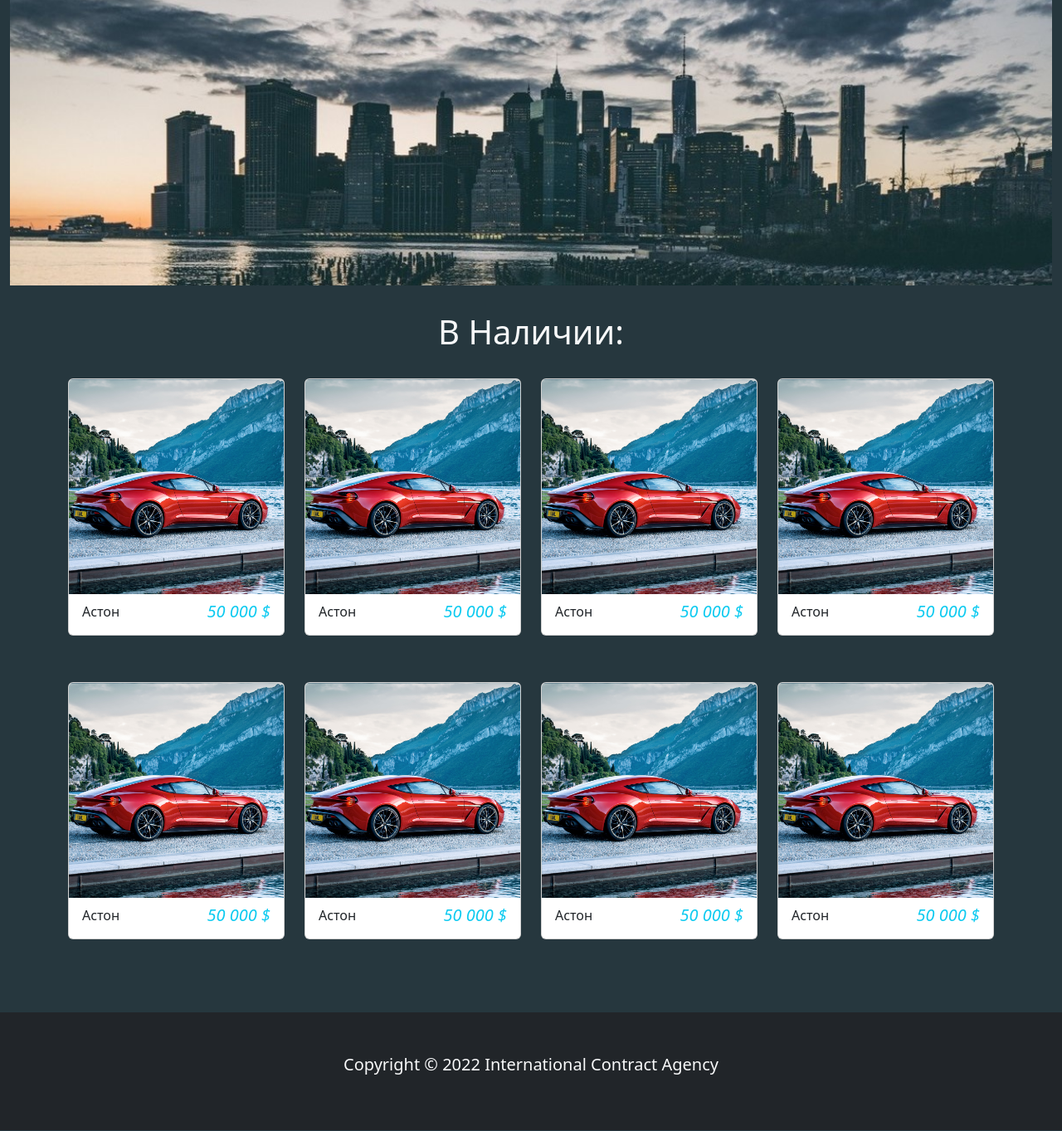
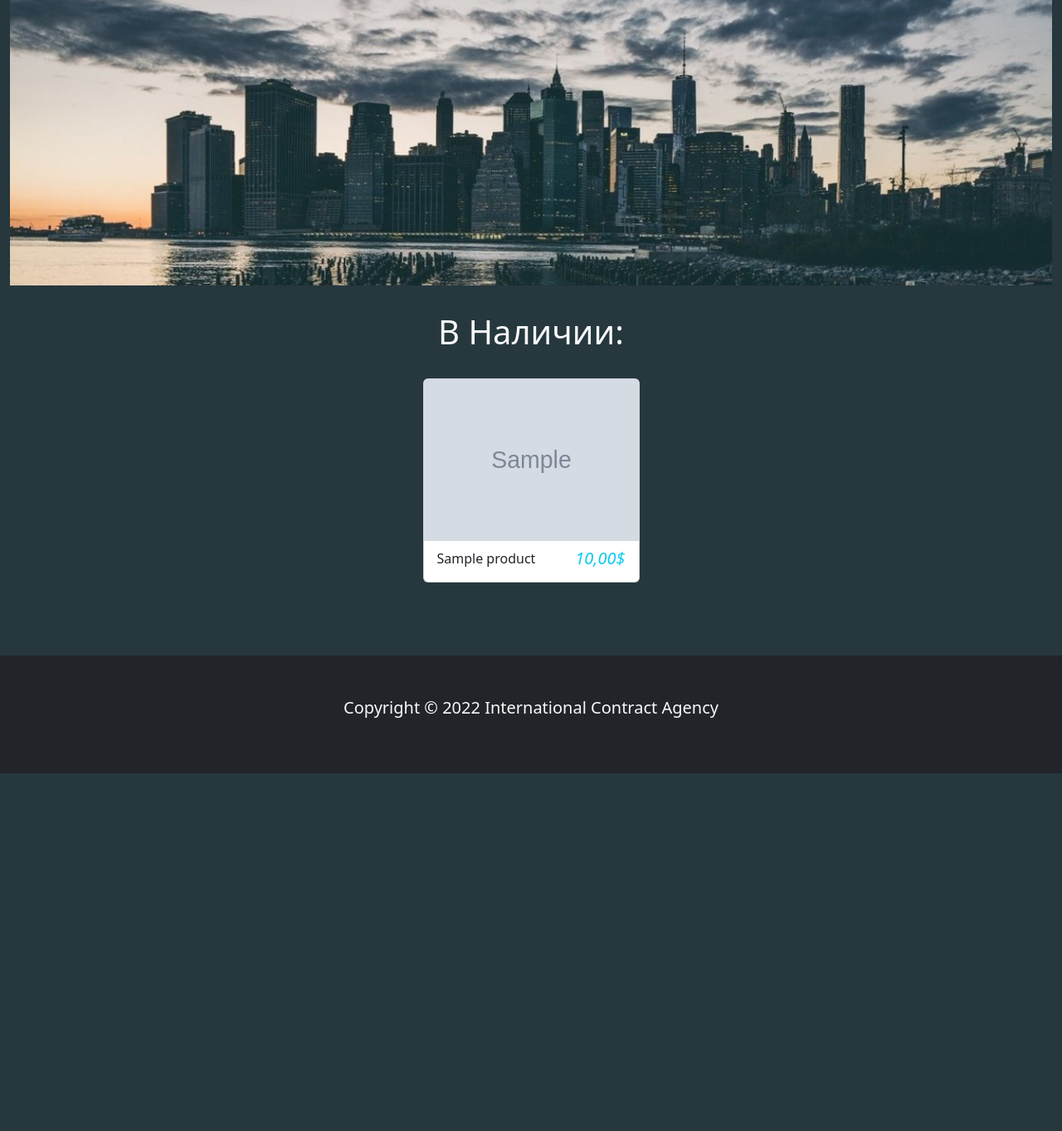
Before and after one commit to Mello134/ecommerce-project, a Django app: page / in a window 1280 px wide. Shown: the part 83-1446 px from the top of the page at 83% size. After the commit the page ends 1015 px from the top, so only its background shows below. Run offline with Django 4.2, Linux system fonts and the light colour scheme; tables that the repository leaves empty hold one stand-in row (values such as "Sample post"); grey boxes marked "Sample" are stand-in pictures.

Commit message:
Отобразил продукты в home-page

```diff
--- a/shop/templates/home.html
+++ b/shop/templates/home.html
@@ -18,6 +18,8 @@
 			<img class="img-fluid" src="{% static 'images/home_img.jpg' %}">
 		</div>
 	</div>
+
+
 
 
 	<!-- заголовок "Наша Продукция" -->
@@ -41,8 +43,8 @@
 		<div class="row">
 
 			<!-- Цикл с продуктами -->
-			<!-- запустили цикл 8 раз -->
-			{% for i in '12345678' %}
+			<!-- перебираем все продукты в продуктс -->
+			{% for product in products %}
 
 				<!-- col-9 ширина 9из12/mx-auto -центруем col/col-md-6 1столбец бцдет равен половине col-9(4.5)/col-lg-3 ещё раз поделили зачемто, проще смотреть по факту -->
 				<div class="col-9 mx-auto col-md-6 col-lg-3">
@@ -51,7 +53,8 @@
 						<!-- card - botstrap карточки/mb-4 - отступ вниз от карты/ -->
 						<div class="card mb-4">
 							<!-- card-img-top - картинка будет сверху карты, тоже bootstrap -->
-							<img class="card-img-top" src="{% static 'images/aston.jpg' %}">
+							<!-- ссылка класс Product, переменная image -->
+							<img class="card-img-top" src="{{ product.image.url }}" alt="{{ product.name }}">
 
 
 							<!-- Заголовки к карточкам -->
@@ -60,10 +63,10 @@
 							<div class="card-footer d-flex justify-content-between" style="background: transparent; border-color: transparent;">
 								<!-- сам текст -->
 								<!-- .fw-weight-bolder - текст жирней/mb-0 - отступ вниз после текста -->
-								<p class="fw-weight-bolder mb-0">Астон</p>
+								<p class="fw-weight-bolder mb-0">{{ product.name }}</p>
 								<!-- цены -->
 								<!-- .fst-italic - курсивный текст/.text-info - голубой текст -->
-								<h5 class="text-info fst-italic">50 000 $</h5>
+								<h5 class="text-info fst-italic">{{ product.price }}$</h5>
 							</div><!-- карточка футер -->
 						</div><!-- карточка -->
 					</div><!-- див py-3 -->
--- a/shop/urls.py
+++ b/shop/urls.py
@@ -6,5 +6,6 @@ from . import views#импортировали shop/views.py
 
 urlpatterns = [
     path('', views.home, name='home'),#пустой url к функции home в shop/views.py, присвоили имя home
+    path('<slug:category_slug>', views.home, name='products_by_category'),
     path('product/', views.product, name='product'),
 ]
--- a/shop/views.py
+++ b/shop/views.py
@@ -1,10 +1,24 @@
-from django.shortcuts import render
+from django.shortcuts import render, get_object_or_404
 # from django.http import HttpResponse #импоприровали htth response
 #HttpResponse больше не нужен - будем пользоваться render-ом
+from .models import Category, Product
+
+
 
 # Create your views here.
-def home(request):
-	return render(request, 'home.html')#путь к ecommerce/shop/templates/home.html
+def home(request, category_slug=None):
+	category_page = None
+	products = None
+	if category_slug != None:#если в category_slug что то есть
+		category_page = get_object_or_404(Category, slug=category_slug)
+		products = Product.objects.filter(category=category_page, available=True)
+	else:#если category_slug пустой
+		products = Product.objects.all().filter(available=True)
+
+
+
+
+	return render(request, 'home.html', {'category':category_page, 'products':products})#путь к ecommerce/shop/templates/home.html
 
 def product(request):
 	return render(request, 'product.html')
```
